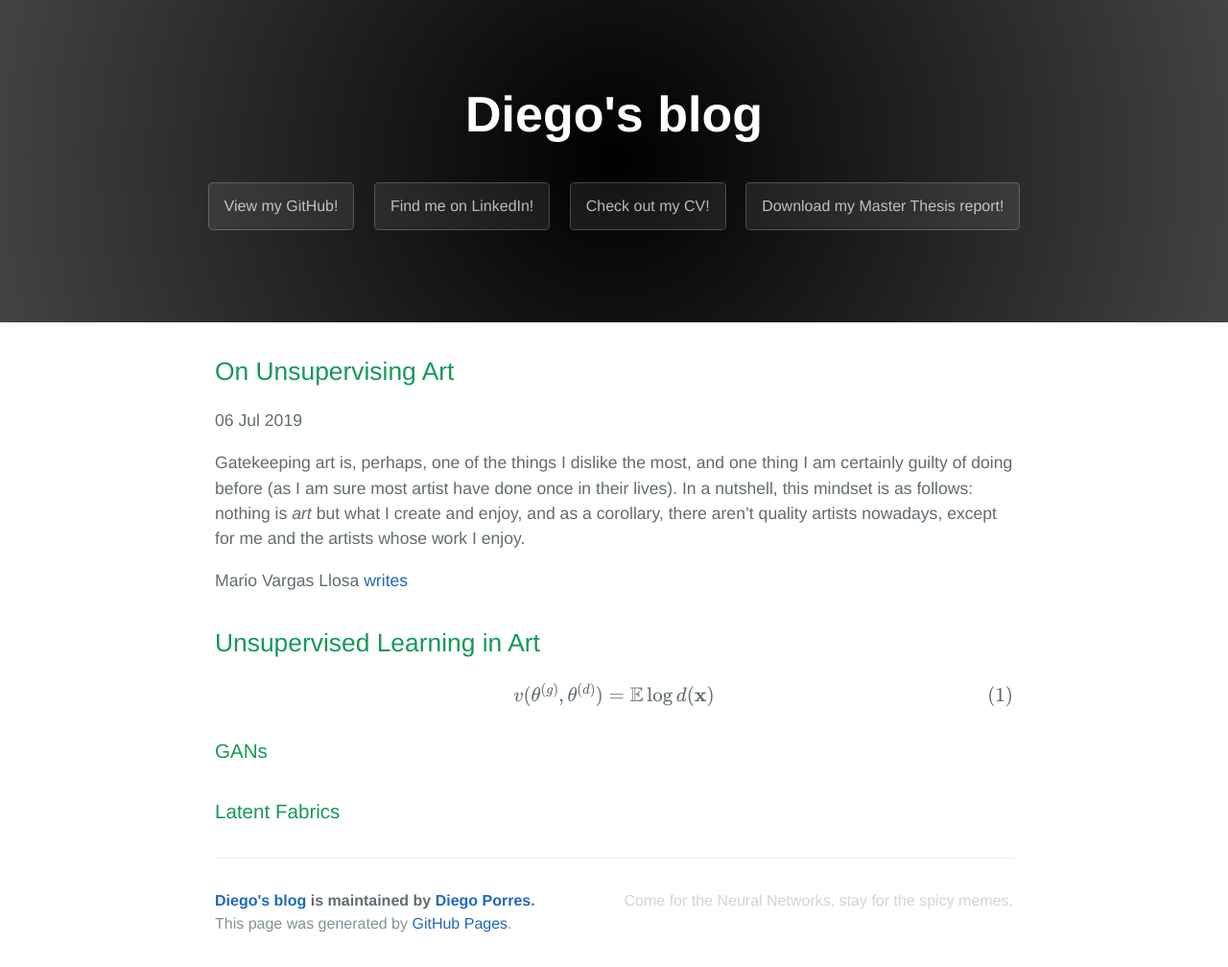
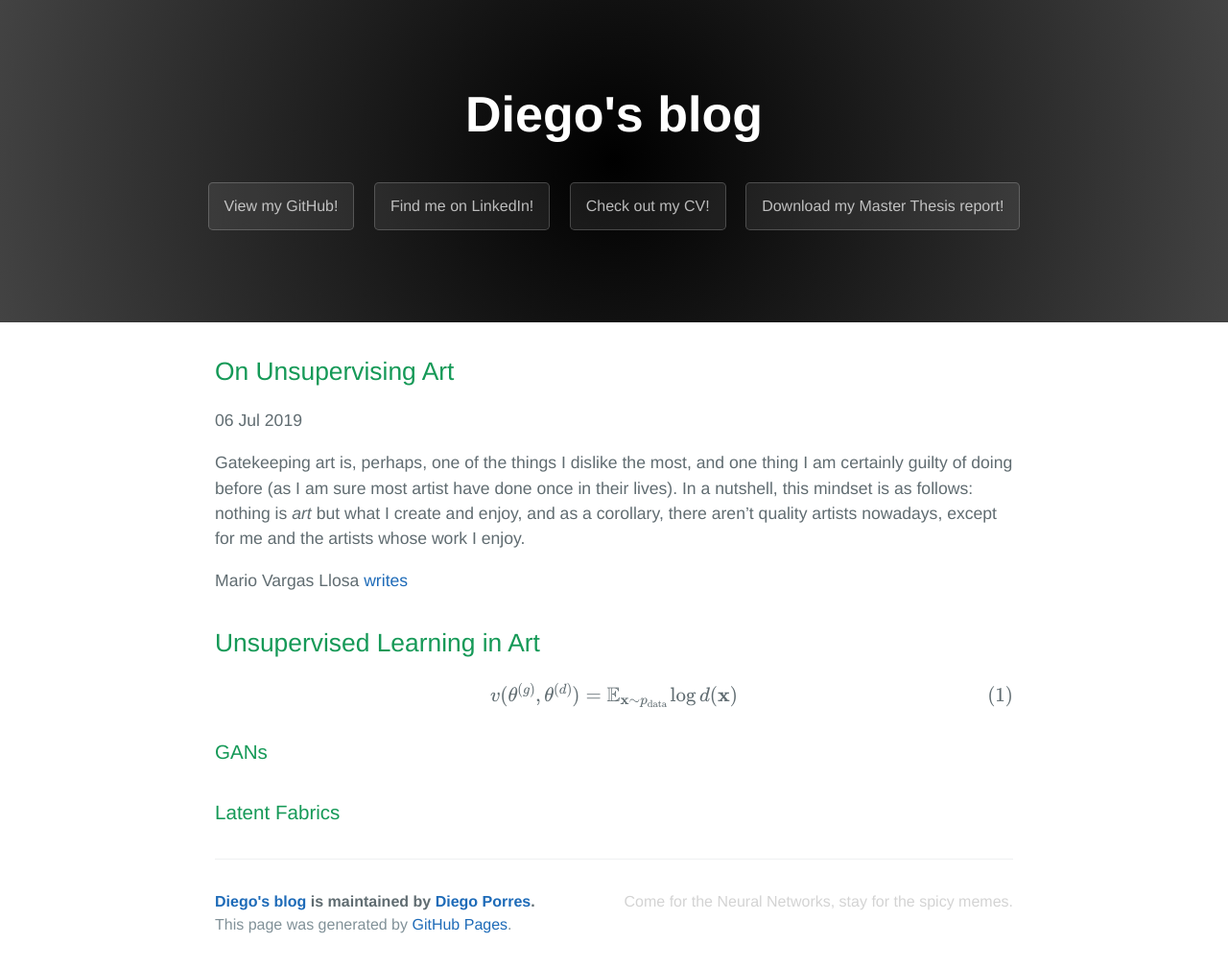
Before and after one commit to PDillis/pdillis.github.io, a Jekyll site: the page built from _posts/2019-07-06-UnsupervisingArt.markdown, in a window 1280 px wide. Shown: the whole page at 96% size. Built offline with Jekyll 4.4.1, drawn with Linux system fonts in a browser that asks for light colours; formulas are drawn with MathJax 3.

Commit message:
Update 2019-07-06-UnsupervisingArt.markdown

```diff
--- a/_posts/2019-07-06-UnsupervisingArt.markdown
+++ b/_posts/2019-07-06-UnsupervisingArt.markdown
@@ -14,7 +14,7 @@ Mario Vargas Llosa [writes](https://www.amazon.com/Notes-Death-Culture-Spectacle
 
 
 
-$$ v (\mathbf{\theta}^{(g)}, \mathbf{\theta}^{(d)}) = \mathbb{E} \log{d(\mathbf{x})} $$
+$$ v (\mathbf{\theta}^{(g)}, \mathbf{\theta}^{(d)}) = \mathbb{E}_{\mathbf{x}\sim p_{\text{data}}} \log{d(\mathbf{x})} $$
 
 ### GANs
 
```
